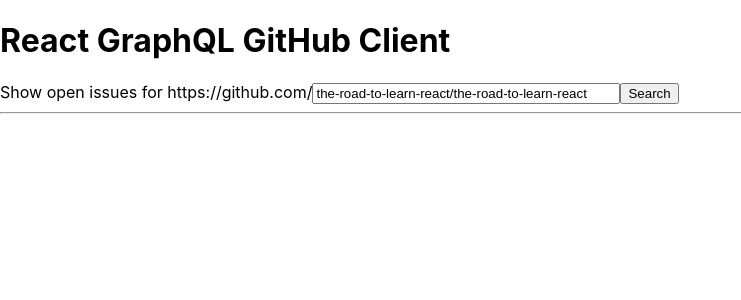
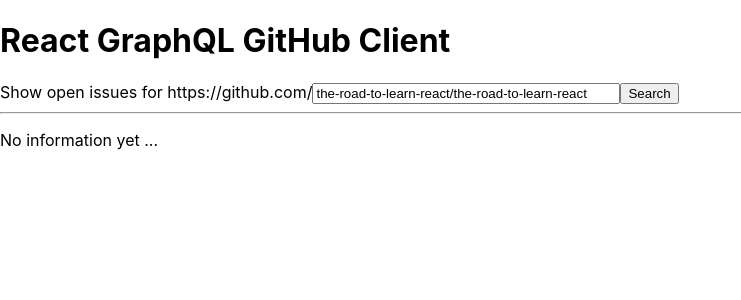
Before and after one commit to Greenie10/react-graphql-github-vanilla, a React (Create React App) app: page / in a window 1280 px wide. Shown: the top 300 px of the page, without its empty margins (0-741 px from the left). Built offline with nearby package versions, Linux system fonts and the light colour scheme; no server answers.

Commit message:
:sparkles: ADD organisation component and handle errors

```diff
--- a/src/App.js
+++ b/src/App.js
@@ -49,7 +49,15 @@
   };
 
   render() {
-    const { path } = this.state;
+    const { path, organization, errors } = this.state;
+    const Organization = ({ organization }) => (
+      <div>
+        <p>
+          <strong>Issues from Organization:</strong>
+          <a href={organization.url}>{organization.name}</a>
+        </p>
+      </div>
+    );
     return (
       <div>
         <h1>{TITLE}</h1>
@@ -65,7 +73,11 @@
           <button type="submit">Search</button>
         </form>
         <hr />
-        {/* Here comes the result! */}
+        {organization ? (
+          <Organization organization={organization} errors={errors} />
+        ) : (
+          <p>No information yet ...</p>
+        )}{" "}
       </div>
     );
   }
```
